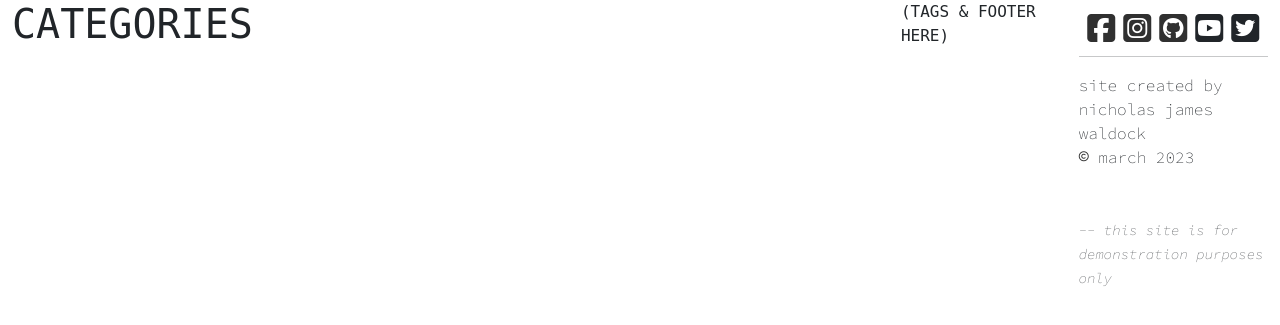
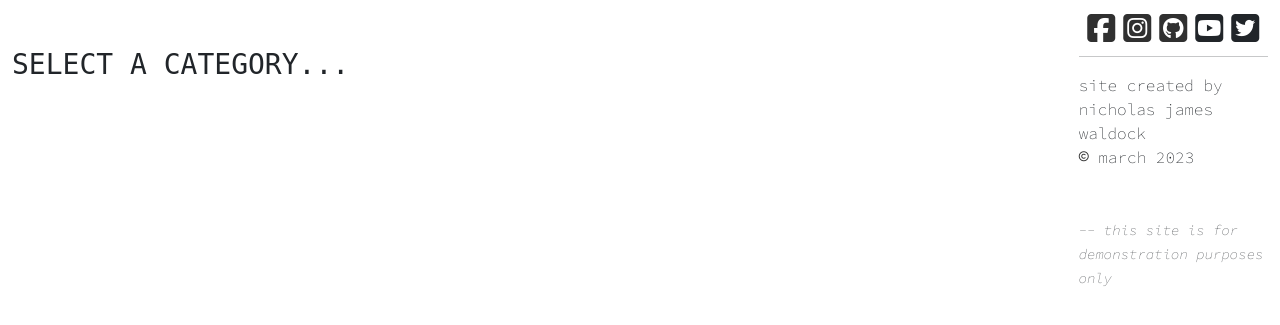
Before and after one commit to NickWaldock/talk-practice-forum-p4, a Django app: page /category-list/ in a window 1280 px wide. Shown: the part 64-389 px from the top of the page. Run offline with Django 3.2, Linux system fonts and the light colour scheme; data that the repository does not hold is empty; some libraries are stand-ins or nearby versions; some web fonts are replaced.

Commit message:
Style categories page

```diff
--- a/static/css/styles.css
+++ b/static/css/styles.css
@@ -42,3 +42,10 @@ font-family: 'Source Code Pro', monospace; */
 .btn-color {
     background-color: #303030;
 }
+
+
+/* Hover Effects */
+.card:hover{
+    transform: scale(1.02);
+ box-shadow: 0 10px 20px rgba(0,0,0,.12), 0 4px 8px rgba(0,0,0,.06);
+}
--- a/templates/category-list.html
+++ b/templates/category-list.html
@@ -6,19 +6,21 @@
 <div class="container-fluid">
     <div class="row">
         <div class="col-lg-10 col-12">
-            <h1 class="title-font">CATEGORIES</h1>
+            <h3 class="title-font my-5">SELECT A CATEGORY...</h3>
+
             {% for item in category_menu_list %}
-            <h4>
-                <a class="body-font text-decoration-none text-reset" href="{% url 'category' item %}">
-                    {{ item }}
-                </a>
-            </h4>
+            <a class="body-font pl-4 text-decoration-none text-reset" href="{% url 'category' item %}">
+                <div class="card mt-5  border-dark rounded-0">
+                    <div class="card-body body-font">
+                        <h4>
+
+                                {{ item }}
+
+                        </h4>
+                    </div>
+                </div>
+            </a>
             {% endfor %}
-        </div>
-        <div class="col-lg-2 d-none d-lg-block">
-            <div class="title-font">
-                (TAGS & FOOTER HERE)
-            </div>
         </div>
     </div>
 </div>
```
